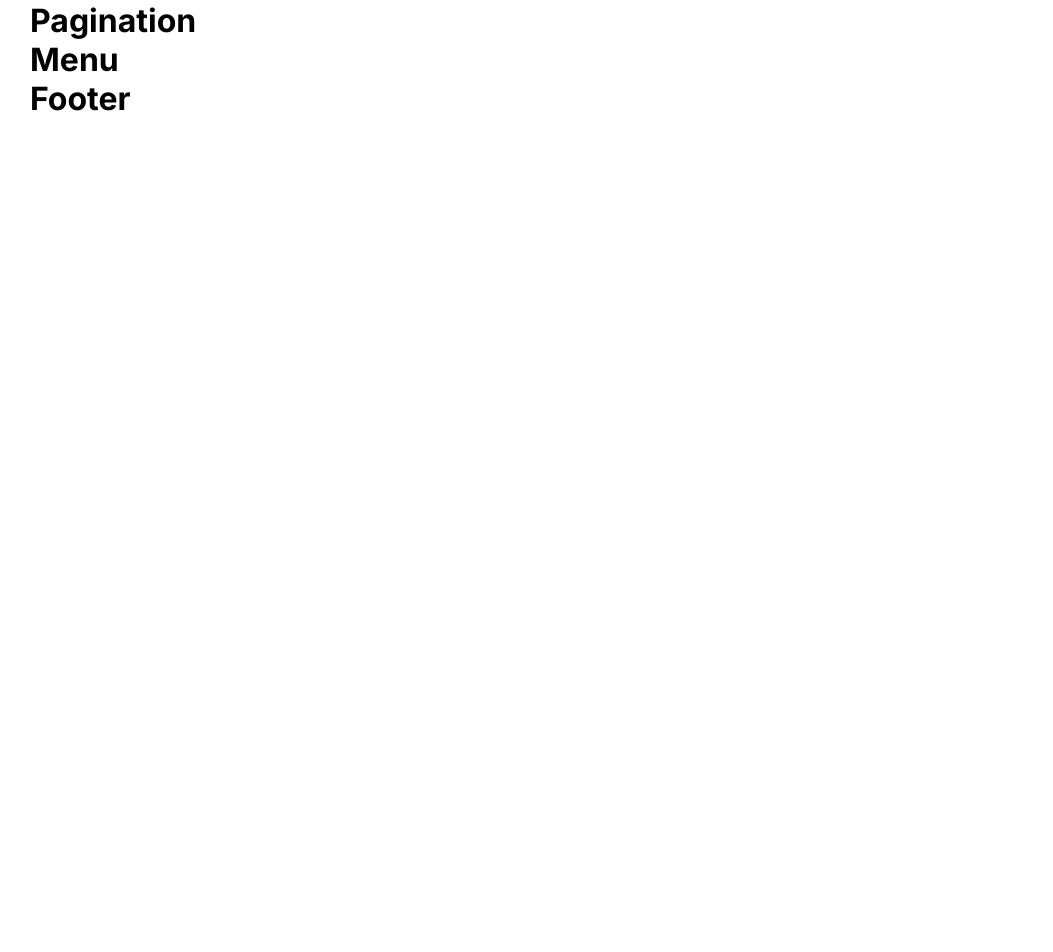
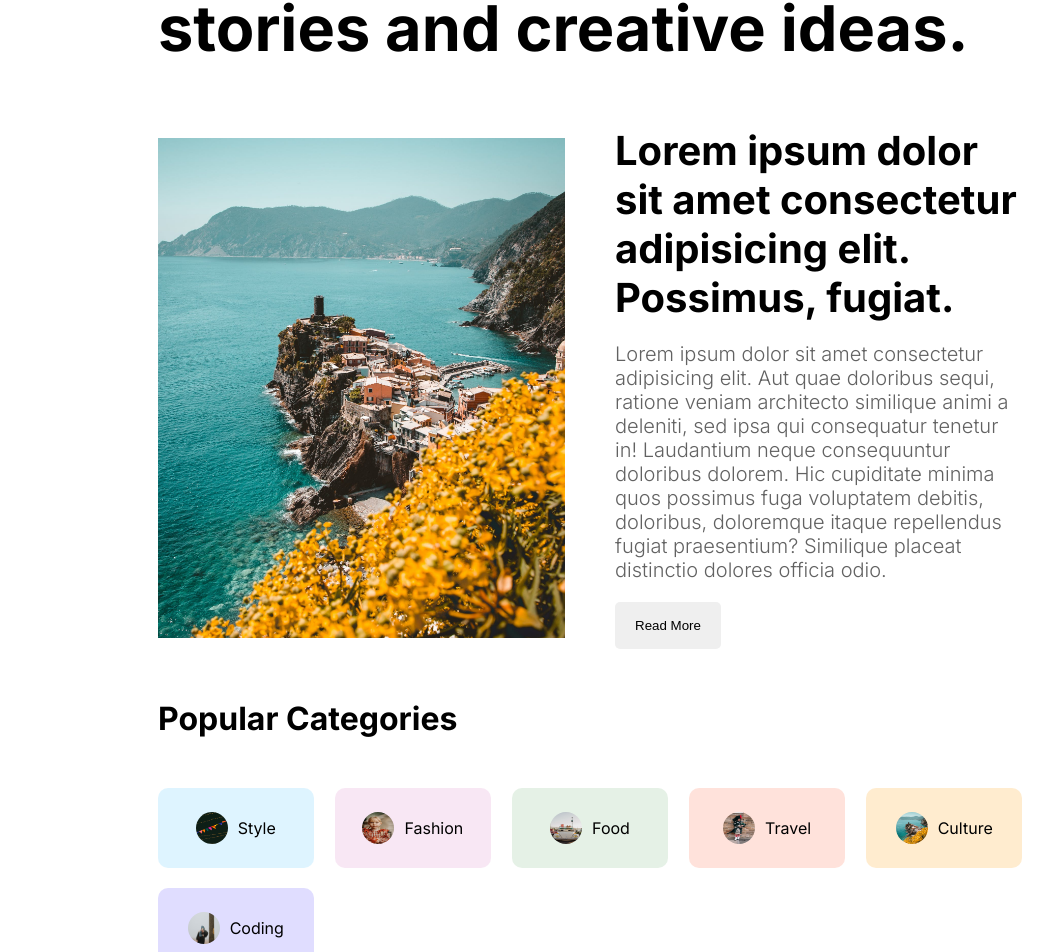
Before and after one commit to FarhanWahyudi/Blog-Website-from-LamaDev, a Next.js app: page / in a window 1280 px wide. Shown: the part 216-1168 px from the top of the page, without its empty margins (50-1103 px from the left). Before the commit the page ends 800 px from the top, so only its background shows below. Built offline with nearby package versions, Linux system fonts and the light colour scheme.

Commit message:
feat: featured and category list

```diff
--- a/src/app/globals.css
+++ b/src/app/globals.css
@@ -48,7 +48,7 @@ a {
   }
 }
 
-@media screen and (max-width: 1200px) {
+@media screen and (max-width: 1280px) {
   .wrapper {
     max-width: 1024px;
   }
--- a/src/components/categoryList/CategoryList.jsx
+++ b/src/components/categoryList/CategoryList.jsx
@@ -1,9 +1,58 @@
+import Link from 'next/link';
 import styles from './categoryList.module.css';
+import Image from 'next/image';
+
+const categories = [
+  {
+    href: '/blog?cat=style',
+    src: '/style.png',
+    class: styles.style,
+    name: 'style',
+  },
+  {
+    href: '/blog?cat=fashion',
+    src: '/fashion.png',
+    class: styles.fashion,
+    name: 'fashion',
+  },
+  {
+    href: '/blog?cat=food',
+    src: '/food.png',
+    class: styles.food,
+    name: 'food',
+  },
+  {
+    href: '/blog?cat=travel',
+    src: '/travel.png',
+    class: styles.travel,
+    name: 'travel',
+  },
+  {
+    href: '/blog?cat=culture',
+    src: '/culture.png',
+    class: styles.culture,
+    name: 'culture',
+  },
+  {
+    href: '/blog?cat=coding',
+    src: '/coding.png',
+    class: styles.coding,
+    name: 'coding',
+  },
+];
 
 export default function CategoryList() {
   return (
-    <div>
-      <h1 className={styles.container}>CategoryList</h1>
+    <div className={styles.container}>
+      <h1 className={styles.title}>Popular Categories</h1>
+      <div className={styles.categories}>
+        {categories.map((category) => (
+          <Link href={category.href} className={`${styles.category} ${category.class}`}>
+            <Image src={category.src} alt={category.name} width={32} height={32} className={styles.img} />
+            {category.name}
+          </Link>
+        ))}
+      </div>
     </div>
   );
 }
--- a/src/components/categoryList/categoryList.module.css
+++ b/src/components/categoryList/categoryList.module.css
@@ -1,2 +1,79 @@
 .container {
 }
+
+.title {
+  margin: 50px 0;
+}
+
+.categories {
+  display: flex;
+  flex-wrap: wrap;
+  justify-content: space-between;
+  gap: 20px;
+}
+
+.category {
+  display: flex;
+  justify-content: center;
+  align-items: center;
+  gap: 10px;
+  width: 15%;
+  height: 80px;
+  text-transform: capitalize;
+  border-radius: 10px;
+}
+
+.img {
+  border-radius: 50%;
+}
+
+.style {
+  background-color: #57c4ff31;
+}
+
+.fashion {
+  background-color: #db85c731;
+}
+
+.food {
+  background-color: #7fb88133;
+}
+
+.travel {
+  background-color: #ff795736;
+}
+
+.culture {
+  background-color: #ffb84f45;
+}
+
+.coding {
+  background-color: #5e4fff31;
+}
+
+@media screen and (max-width: 1536px) {
+}
+
+@media screen and (max-width: 1280px) {
+  .category {
+    width: 18%;
+  }
+}
+
+@media screen and (max-width: 1024px) {
+  .category {
+    width: 30%;
+  }
+}
+
+@media screen and (max-width: 768px) {
+  .category {
+    width: 45%;
+  }
+}
+
+@media screen and (max-width: 640px) {
+  .category {
+    width: 100%;
+  }
+}
--- a/src/components/featured/Featured.jsx
+++ b/src/components/featured/Featured.jsx
@@ -1,9 +1,25 @@
+import Image from 'next/image';
 import styles from './featured.module.css';
 
 export default function Featured() {
   return (
-    <div>
-      <h1 className={styles.container}>Featured</h1>
+    <div className={styles.container}>
+      <h1 className={styles.title}>
+        <b>Hey, Hans here</b> Discover my stories and creative ideas.
+      </h1>
+      <div className={styles.post}>
+        <div className={styles.imgContainer}>
+          <Image className={styles.img} src="/p1.jpeg" alt="p1" fill />
+        </div>
+        <div className={styles.textContainer}>
+          <h1 className={styles.postTitle}>Lorem ipsum dolor sit amet consectetur adipisicing elit. Possimus, fugiat.</h1>
+          <p className={styles.postDesc}>
+            Lorem ipsum dolor sit amet consectetur adipisicing elit. Aut quae doloribus sequi, ratione veniam architecto similique animi a deleniti, sed ipsa qui consequatur tenetur in! Laudantium neque consequuntur doloribus dolorem. Hic
+            cupiditate minima quos possimus fuga voluptatem debitis, doloribus, doloremque itaque repellendus fugiat praesentium? Similique placeat distinctio dolores officia odio.
+          </p>
+          <button className={styles.button}>Read More</button>
+        </div>
+      </div>
     </div>
   );
 }
--- a/src/components/featured/featured.module.css
+++ b/src/components/featured/featured.module.css
@@ -1,2 +1,101 @@
 .container {
+  margin-top: 30px;
 }
+
+.title {
+  font-size: 96px;
+}
+
+.post {
+  display: flex;
+  align-items: center;
+  margin-top: 60px;
+  gap: 50px;
+}
+
+.imgContainer {
+  height: 500px;
+  flex: 1;
+  position: relative;
+}
+
+.img {
+  object-fit: cover;
+}
+
+.textContainer {
+  display: flex;
+  flex: 1;
+  flex-direction: column;
+  gap: 20px;
+}
+
+.postTitle {
+  font-size: 40px;
+}
+
+.postDesc {
+  font-size: 20px;
+  font-weight: 300;
+  color: var(--soft-text-color);
+}
+
+.button {
+  padding: 16px 20px;
+  border: none;
+  border-radius: 5px;
+  width: max-content;
+}
+
+@media screen and (max-width: 1536px) {
+  .title {
+    font-size: 76px;
+  }
+}
+
+@media screen and (max-width: 1280px) {
+  .title {
+    font-size: 63px;
+  }
+}
+
+@media screen and (max-width: 1024px) {
+  .title {
+    font-size: 50px;
+  }
+  .post {
+    flex-direction: column;
+  }
+  .imgContainer {
+    flex: none;
+    width: 100%;
+    height: 300px;
+  }
+}
+
+@media screen and (max-width: 768px) {
+  .post {
+    gap: 25px;
+  }
+  .title {
+    font-size: 40px;
+  }
+  .postTitle {
+    font-size: 30px;
+  }
+}
+
+@media screen and (max-width: 640px) {
+  .post {
+    margin-top: 40px;
+  }
+  .title {
+    font-size: 35px;
+  }
+  .imgContainer {
+    height: 200px;
+  }
+  .postTitle {
+    font-size: 27px;
+  }
+}
```
